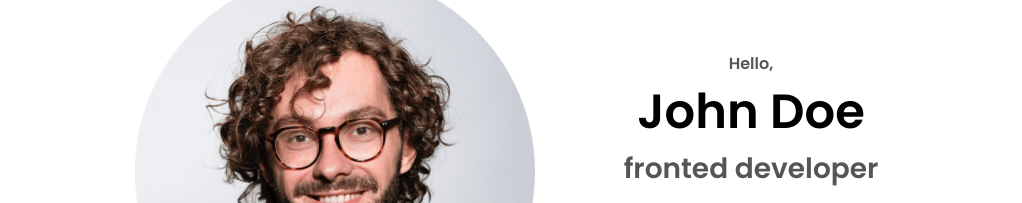
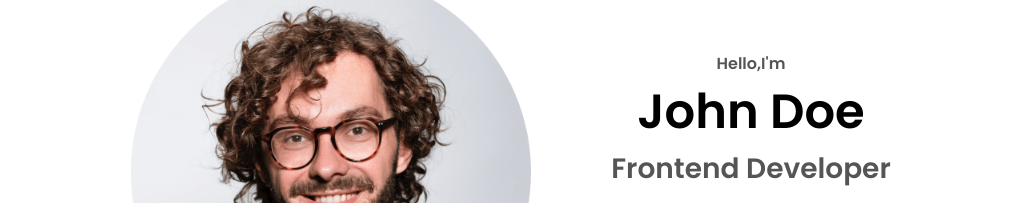
Before and after one commit to jasondavinci23-svg/HTML-CSS-JS-portofolio-2, a plain HTML site: page index.html in a window 1280 px wide. Shown: the part 448-651 px from the top of the page, without its empty margins (129-1151 px from the left). Drawn offline with Linux system fonts and the light colour scheme.

Commit message:
Update index.html

```diff
--- a/index.html
+++ b/index.html
@@ -40,9 +40,9 @@
                 <img src="./assets/profile-pic.png " alt="John Doe profile picture">
             </div>
             <div class="section_text">
-                <p class="section_text_p1">Hello,</p>
+                <p class="section_text_p1">Hello,I'm</p>
                 <h1 class="title">John Doe</h1>
-                <p class="section_text_p2">fronted developer </p>
+                <p class="section_text_p2">Frontend Developer </p>
             <div class="btn-container">
                 <button class="btn btn-color-2"onclick="window.open('./assets/resume-example.pdf')">Download CV</button>
                 <button class="btn btn-color-1"onclick="location.href='./#contact'">Contact Info</button>
```
